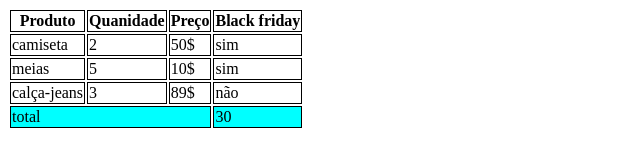
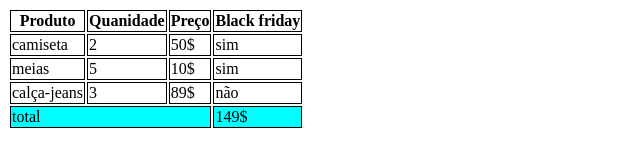
Before and after one commit to dev-lucas-santos/aula-tabela-devquest, a plain HTML site: page index.html in a window 1280 px wide. Shown: the full height of the page, 0-640 px from the left. Drawn offline with Linux system fonts and the light colour scheme.

Commit message:
alterado valor otal

```diff
--- a/index.html
+++ b/index.html
@@ -52,7 +52,7 @@
     <tr>
 
     <td colspan="3">total</td>
-    <td>30</td>
+    <td>149$</td>
 
 
     </tr>
```
